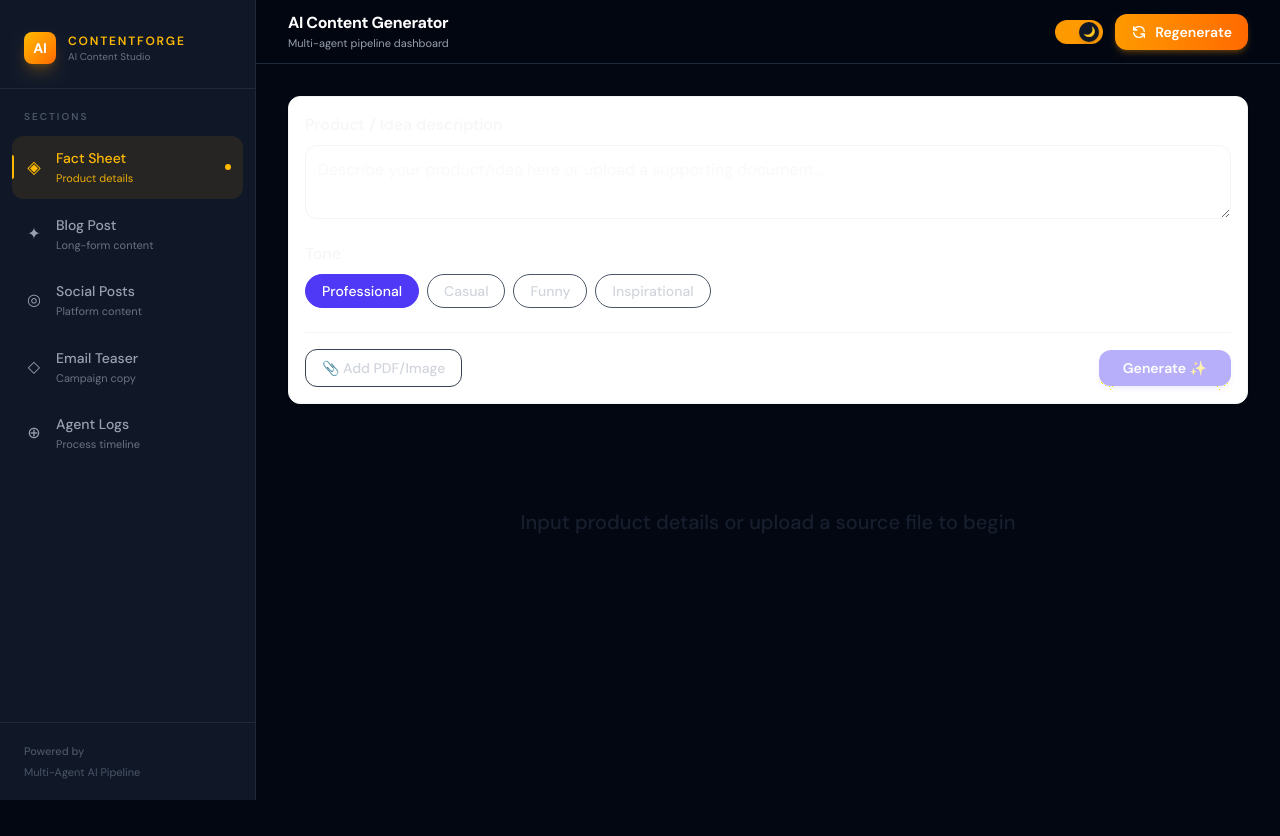
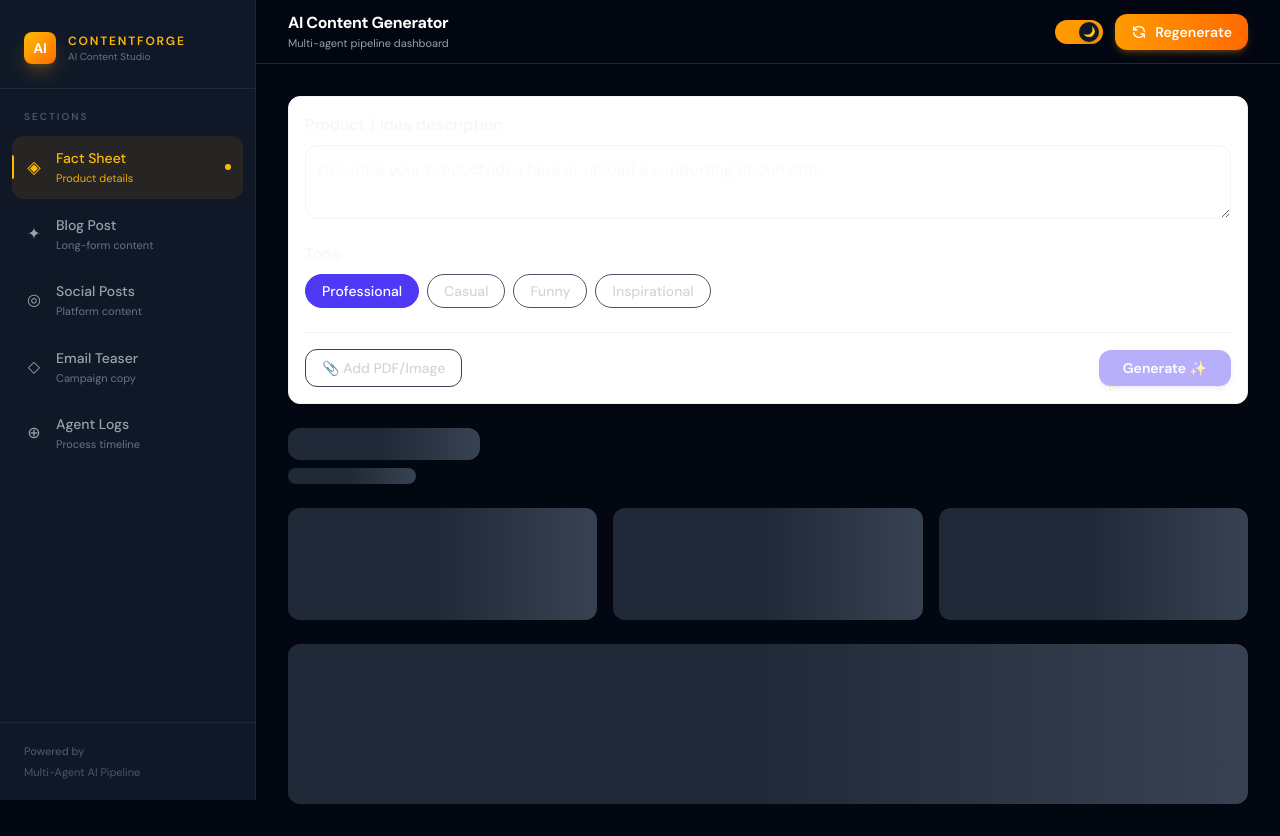
Before and after one commit to NandanaaaS/agentroom---ai, a Next.js app in the folder frontend/: page / in a window 1280 px wide. Before the commit the page ends 800 px from the top, so only its background shows below. Built offline with nearby package versions, Linux system fonts and the light colour scheme; a web font is replaced by a local one.

Commit message:
Added log display

```diff
--- a/frontend/app/globals.css
+++ b/frontend/app/globals.css
@@ -1,3 +1,4 @@
+
 @import "tailwindcss";
 
 @layer base {
@@ -8,51 +9,36 @@
   html {
     scroll-behavior: smooth;
   }
+
   body {
-    @apply bg-slate-50 text-slate-900 transition-colors duration-300;
+    @apply bg-slate-50 text-slate-900 transition-colors duration-500;
   }
 
   .dark body {
-    background-color: #030712; /* This is gray-950 */
-    color: #f3f4f6;            /* This is gray-100 (Bright enough to see!) */
+    background-color: #030712;
+    color: #f3f4f6;
   }
 
-  /* Custom scrollbar */
+  /* Custom adaptive scrollbar */
   ::-webkit-scrollbar {
-    width: 5px;
-    height: 5px;
-  }
-  ::-webkit-scrollbar-track {
-    background: transparent;
+    width: 6px;
+    height: 6px;
   }
   ::-webkit-scrollbar-thumb {
-    background: #374151;
+    background: #cbd5e1; /* slate-300 for light mode */
     border-radius: 99px;
   }
-  ::-webkit-scrollbar-thumb:hover {
-    background: #4b5563;
-  }
   .dark ::-webkit-scrollbar-thumb {
-    background: #374151;
+    background: #374151; /* gray-700 for dark mode */
   }
 }
 
 @layer utilities {
-  /* Fade in animation for content */
   @keyframes fadeIn {
     from { opacity: 0; transform: translateY(8px); }
     to   { opacity: 1; transform: translateY(0); }
   }
 
-  .animate-in {
-    animation: fadeIn 0.4s ease-out both;
-  }
-
-  .fade-in {
-    animation-name: fadeIn;
-  }
-
-  /* Skeleton shimmer */
   @keyframes shimmer {
     0%   { background-position: -200% 0; }
     100% { background-position:  200% 0; }
@@ -61,12 +47,13 @@
   .animate-pulse {
     background: linear-gradient(
       90deg,
-    #1f2937 25%,
-    #374151 50%,
-    #1f2937 75%
+      #e2e8f0 25%,
+      #f1f5f9 50%,
+      #e2e8f0 75%
     );
     background-size: 200% 100%;
     animation: shimmer 1.8s ease-in-out infinite;
+    border-radius: 0.75rem;
   }
 
   .dark .animate-pulse {
--- a/frontend/app/page.tsx
+++ b/frontend/app/page.tsx
@@ -19,7 +19,7 @@ export interface ApiResponse {
     target_audience: string;
   };
   finalContent: string;
-  logs: string[];
+  logs: { message: string; time: string }[];
 }
 
 const TONE_OPTIONS = [
@@ -182,8 +182,11 @@ export default function Dashboard() {
   const [sidebarOpen, setSidebarOpen] = useState(false);
   const [darkMode, setDarkMode] = useState(true);
   const [selectedFile, setSelectedFile] = useState<File | null>(null);
-  const [data, setData] = useState<ApiResponse | null>(null);
-
+  const [data, setData] = useState<ApiResponse>({
+    factSheet: null as any,
+    finalContent: "",
+    logs: [],
+  });
   const [loading, setLoading] = useState(false);
   const [contentVisible, setContentVisible] = useState(true);
   const [toast, setToast] = useState<{ message: string; type: "success" | "error" } | null>(null);
@@ -206,11 +209,17 @@ export default function Dashboard() {
 
  const handleGenerate = useCallback(
   async (content: string, tone: string) => {
+    setData({
+      factSheet: null as any,
+      finalContent: "",
+      logs: [],
+    });
     setShowModal(false);
     setLastContent(content);
     setLastTone(tone);
     setLoading(true);
-    setContentVisible(false);
+    //setContentVisible(false);
+    setActiveSection("logs");
 
     try {
       const formData = new FormData();
@@ -230,8 +239,6 @@ export default function Dashboard() {
 
       const reader = res.body.getReader();
       const decoder = new TextDecoder();
-
-      let logs: string[] = [];
       let factSheet: any = null;
       let finalContent = "";
 
@@ -248,10 +255,13 @@ export default function Dashboard() {
           const json = JSON.parse(line.replace("data:", "").trim());
 
           if (json.type === "log") {
-            logs.push(json.message);
+            const message = json.message || "Processing step...";
+
+            const time = new Date().toLocaleTimeString();
+
             setData((prev: any) => ({
               ...prev,
-              logs: [...logs],
+              logs: [...prev.logs, {message, time}],
             }));
           }
 
@@ -260,28 +270,30 @@ export default function Dashboard() {
             setData((prev: any) => ({
               ...prev,
               factSheet,
+              finalContent
             }));
+            setActiveSection("factsheet");
           }
 
           if (json.type === "draft") {
             setData((prev: any) => ({
               ...prev,
-              finalContent: json.data,
-              logs: [...logs],
-              factSheet,
+              finalContent: (prev?.finalContent || "") + json.data,
+              logs: prev?.logs || [],
+              factSheet: prev?.factSheet || factSheet,
             }));
           }
 
           if (json.type === "final") {
             finalContent = json.data;
-            setData({
+            setData((prev: any) => ({
+              ...prev,
               factSheet,
               finalContent,
-              logs,
-            });
+            }));
 
             setLoading(false);
-            setContentVisible(true);
+            //setContentVisible(true);
             showToast("Campaign generated 🚀", "success");
           }
 
@@ -302,12 +314,32 @@ export default function Dashboard() {
 
   return (
   <div className={`min-h-screen flex font-sans transition-colors duration-500 ${darkMode ? "dark bg-gray-950" : "bg-slate-50"}`}>
-      {sidebarOpen && <div className="fixed inset-0 z-20 bg-black/60 backdrop-blur-sm lg:hidden" onClick={() => setSidebarOpen(false)} />}
 
-      <Sidebar activeSection={activeSection} onSectionChange={(s) => { setActiveSection(s); setSidebarOpen(false); }} isOpen={sidebarOpen} darkMode={darkMode} />
+    {sidebarOpen && (
+      <div
+        className="fixed inset-0 z-20 bg-black/60 backdrop-blur-sm lg:hidden"
+        onClick={() => setSidebarOpen(false)}
+      />
+    )}
+
+    <Sidebar
+      activeSection={activeSection}
+      onSectionChange={(s) => {
+        setActiveSection(s);
+        setSidebarOpen(false);
+      }}
+      isOpen={sidebarOpen}
+      darkMode={darkMode}
+    />
 
     <div className="flex-1 flex flex-col min-h-screen lg:ml-64">
-        <Header darkMode={darkMode} onToggleDark={() => setDarkMode(!darkMode)} onMenuOpen={() => setSidebarOpen(true)} onRegenerate={() => setShowModal(true)} loading={loading} />
+      <Header
+        darkMode={darkMode}
+        onToggleDark={() => setDarkMode(!darkMode)}
+        onMenuOpen={() => setSidebarOpen(true)}
+        onRegenerate={() => setShowModal(true)}
+        loading={loading}
+      />
 
       <main className="flex-1 p-4 sm:p-6 lg:p-8 max-w-5xl w-full mx-auto">
         <InputPanel
@@ -322,25 +354,55 @@ export default function Dashboard() {
         />
 
         <div className={`transition-all duration-500 ${contentVisible ? "opacity-100 translate-y-0" : "opacity-0 translate-y-4"}`}>
-            {!data && !loading ? (
-               <div className="py-20 text-center opacity-30">
-                  <p className="text-xl font-medium text-slate-600 dark:text-slate-400">Input product details or upload a source file to begin</p>
-               </div>
-            ) : (
+
+          {loading && (
+            <LogsSection logs={data?.logs} loading={loading} />
+          )}
+
+          {!loading && (
             <>
-                {activeSection === "factsheet" && <FactSheetSection data={data?.factSheet} loading={loading} />}
-                {(activeSection === "blog" || activeSection === "social" || activeSection === "email") && (
-                  <ContentSection activeTab={activeSection} onTabChange={setActiveSection} content={parsedContent} loading={loading} />
+              {activeSection === "factsheet" && (
+                <FactSheetSection data={data?.factSheet} loading={loading} />
               )}
-                {activeSection === "logs" && <LogsSection logs={data?.logs} loading={loading} />}
+
+              {(activeSection === "blog" ||
+                activeSection === "social" ||
+                activeSection === "email") && (
+                <ContentSection
+                  activeTab={activeSection}
+                  onTabChange={setActiveSection}
+                  content={parsedContent}
+                  loading={loading}
+                />
+              )}
+
+              {activeSection === "logs" && (
+                <LogsSection logs={data?.logs} loading={loading} />
+              )}
             </>
           )}
         </div>
       </main>
     </div>
 
-      {showModal && <InputModal darkMode={darkMode} initialContent={lastContent} initialTone={lastTone} onClose={() => setShowModal(false)} onSubmit={handleGenerate} />}
-      {toast && <Toast message={toast.message} type={toast.type} onClose={() => setToast(null)} />}
+    {/* ✅ MODAL + TOAST INSIDE ROOT */}
+    {showModal && (
+      <InputModal
+        darkMode={darkMode}
+        initialContent={lastContent}
+        initialTone={lastTone}
+        onClose={() => setShowModal(false)}
+        onSubmit={handleGenerate}
+      />
+    )}
+
+    {toast && (
+      <Toast
+        message={toast.message}
+        type={toast.type}
+        onClose={() => setToast(null)}
+      />
+    )}
   </div>
 );
 }
--- a/frontend/components/FactSheetSection.tsx
+++ b/frontend/components/FactSheetSection.tsx
@@ -1,3 +1,4 @@
+// frontend/components/FactSheetSection.tsx
 "use client";
 
 import { useEffect, useState } from "react";
--- a/frontend/components/Header.tsx
+++ b/frontend/components/Header.tsx
@@ -1,3 +1,4 @@
+// frontend/components/Header.tsx
 "use client";
 
 interface HeaderProps {
--- a/frontend/components/LogsSection.tsx
+++ b/frontend/components/LogsSection.tsx
@@ -1,9 +1,10 @@
+// frontend/components/LogsSection.tsx
 "use client";
 
 import { useEffect, useRef } from "react";
 
 interface LogsSectionProps {
-  logs?: string[];
+  logs: { message: string; time: string }[];
   loading: boolean;
 }
 
@@ -13,10 +14,12 @@ function SkeletonPulse({ className }: { className: string }) {
 
 const LOG_ICONS: Record<number, string> = {};
 
-function getLogStyle(log: string, index: number, total: number) {
+function getLogStyle(log: string | undefined, index: number, total: number) {
+  const safeLog = log || "";
+
   const isLast = index === total - 1;
-  const isApproved = log.toLowerCase().includes("approved") || log.toLowerCase().includes("final");
-  const isError = log.toLowerCase().includes("error") || log.toLowerCase().includes("failed");
+  const isApproved = safeLog.toLowerCase().includes("approved") || safeLog.toLowerCase().includes("final");
+  const isError = safeLog.toLowerCase().includes("error") || safeLog.toLowerCase().includes("failed");
 
   if (isError) return { dot: "bg-rose-500", text: "dark:text-rose-400 text-rose-600", label: "Error" };
   if (isApproved) return { dot: "bg-emerald-500", text: "dark:text-emerald-400 text-emerald-600", label: "Done" };
@@ -64,7 +67,7 @@ export default function LogsSection({ logs, loading }: LogsSectionProps) {
 
         {/* Log content */}
         <div className="h-[420px] overflow-y-auto p-5 space-y-1 scroll-smooth font-mono text-sm">
-          {loading || !logs ? (
+          {loading && (!logs || logs.length === 0) ? (
             <div className="space-y-3 pt-2">
               {[0,1,2,3,4].map(i => (
                 <div key={i} className="flex items-center gap-3">
@@ -76,16 +79,12 @@ export default function LogsSection({ logs, loading }: LogsSectionProps) {
           ) : (
             <>
               {logs.map((log, i) => {
-                const { dot, text, label } = getLogStyle(log, i, logs.length);
+                const { dot, text, label } = getLogStyle(log?.message, i, logs.length);
+
                 return (
-                  <div
-                    key={i}
-                    className="flex items-start gap-3 py-2.5 px-3 rounded-lg dark:hover:bg-gray-800/60 hover:bg-slate-50 transition-colors duration-150 group"
-                    style={{ animationDelay: `${i * 50}ms` }}
-                  >
-                    {/* Timeline line */}
+                  <div key={i} className="flex items-start gap-3 py-2.5 px-3 rounded-lg">
                     <div className="flex flex-col items-center flex-shrink-0 mt-1">
-                      <div className={`w-2 h-2 rounded-full ${dot} shadow-sm`} />
+                      <div className={`w-2 h-2 rounded-full ${dot}`} />
                       {i < logs.length - 1 && (
                         <div className="w-px h-6 dark:bg-gray-700 bg-slate-200 mt-1" />
                       )}
@@ -93,15 +92,18 @@ export default function LogsSection({ logs, loading }: LogsSectionProps) {
 
                     <div className="flex-1 min-w-0">
                       <div className="flex items-center gap-2 mb-0.5">
-                        <span className={`text-[10px] font-bold uppercase tracking-wider ${text} opacity-70`}>
+                        <span className={`text-[10px] font-bold uppercase ${text}`}>
                           {label}
                         </span>
-                        <span className="text-[10px] dark:text-gray-600 text-slate-400">
-                          T+{(i * 0.8).toFixed(1)}s
+
+                        {/* ✅ REAL TIME HERE */}
+                        <span className="text-[10px] opacity-60">
+                          {log.time}
                         </span>
                       </div>
-                      <p className={`text-xs leading-relaxed ${text}`}>
-                        {log}
+
+                      <p className={`text-xs ${text}`}>
+                        {log.message || "Processing..."}
                       </p>
                     </div>
                   </div>
--- a/frontend/components/Sidebar.tsx
+++ b/frontend/components/Sidebar.tsx
@@ -1,3 +1,4 @@
+// frontend/components/SideBar.tsx
 "use client";
 
 import { Section } from "@/app/page";
--- a/frontend/components/Toast.tsx
+++ b/frontend/components/Toast.tsx
@@ -1,3 +1,4 @@
+// frontend/components/Toast.tsx
 "use client";
 
 import { useEffect, useState } from "react";
--- a/frontend/lib/parseContent.ts
+++ b/frontend/lib/parseContent.ts
@@ -1,3 +1,5 @@
+// frontend/lib/parseContent.ts
+
 export interface ContentData {
   blog: string;
   social: string[];
```
Also changed, not shown: 2 other files (tests, documents, lock files or other folders). Lines whose indentation alone changed are shown as unchanged.
